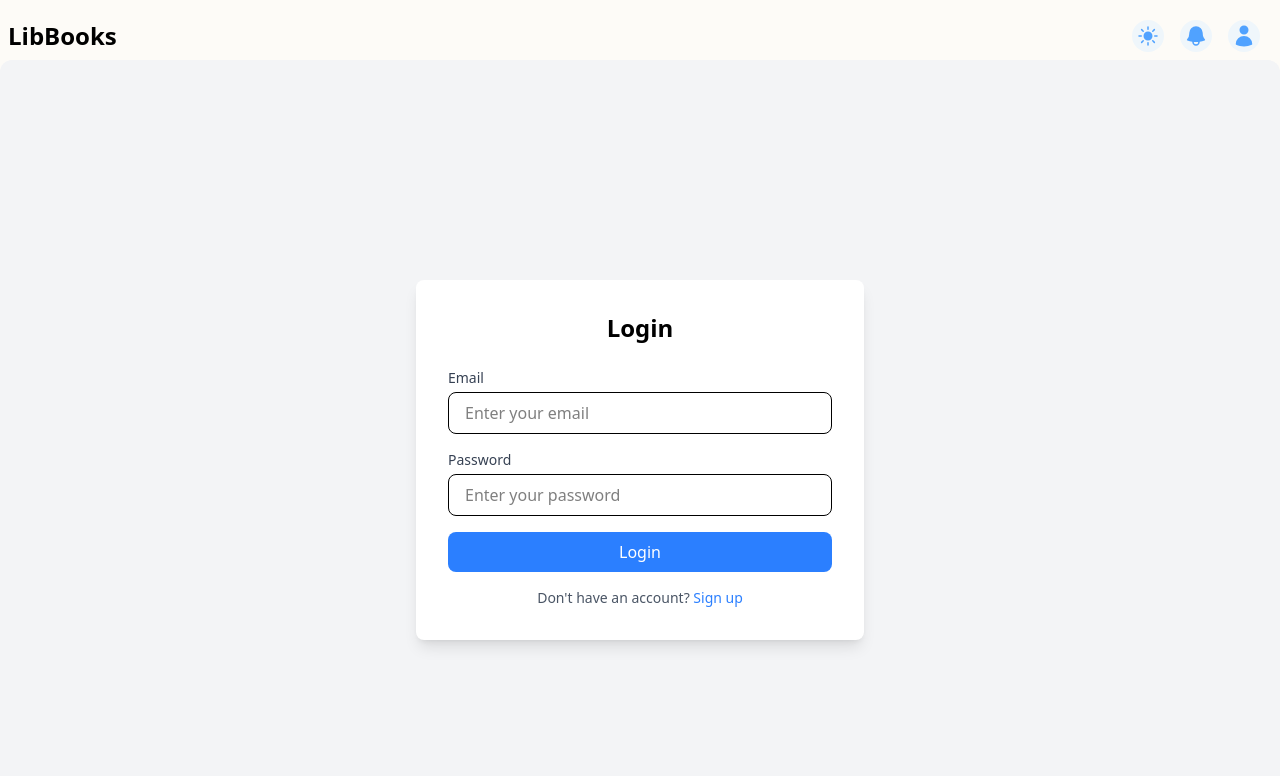
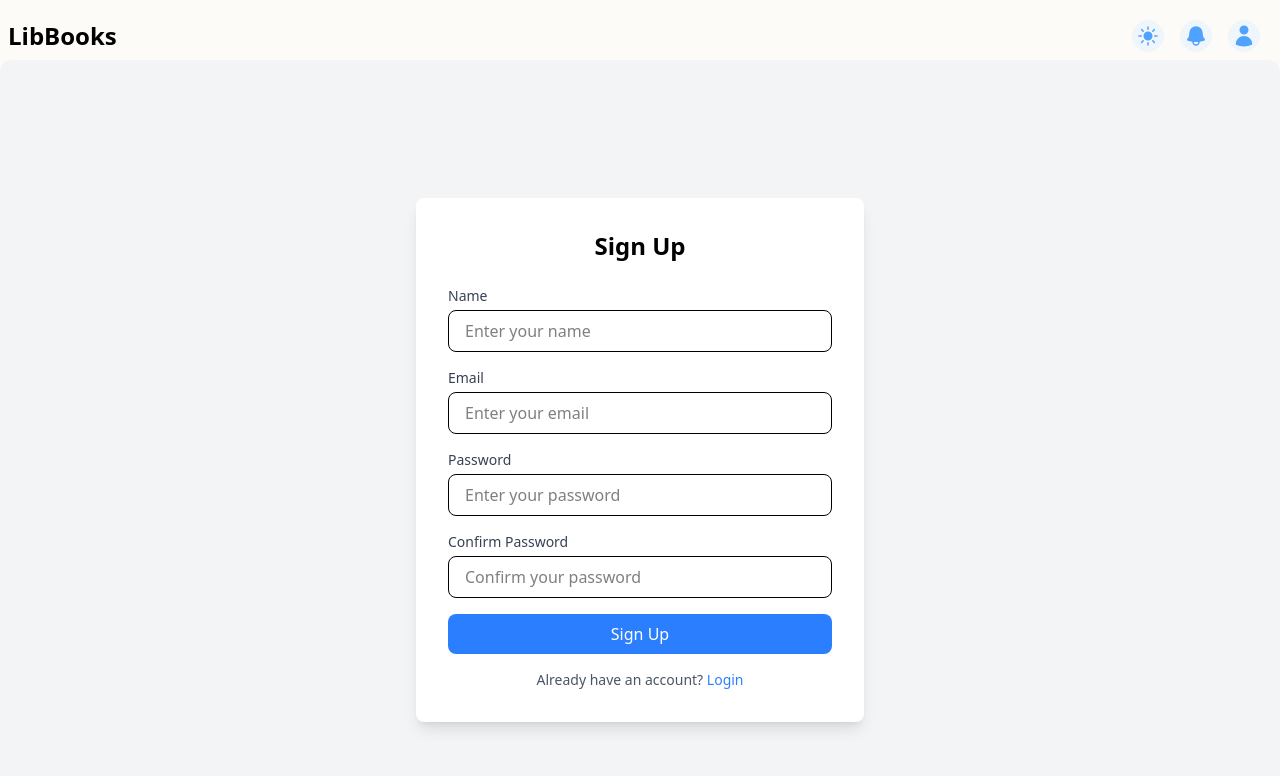
Before and after one commit to Lord-Morpheus/Google_Sol_Challenge, a React (Vite) app in the folder Frontend/: page /signup in a window 1280 px wide. Before the commit this address led to /login. Shown: the top 776 px of the page. Built offline with nearby package versions, Linux system fonts and the light colour scheme; no server answers; sample sign-in values are in the browser's storage.

Commit message:
signup page not opening bug resolved
unnecessary code of navabar removed

```diff
--- a/Frontend/src/App.jsx
+++ b/Frontend/src/App.jsx
@@ -10,7 +10,7 @@
 function App() {
   const isOpen = useSelector((state) => state.sidebar.isOpen);
   const isLogin = useSelector((state) => state.login.isLogin);
-  console.log("isLogin",isLogin);
+  // console.log("isLogin",isLogin);
   return (
     <div
       className={`grid ${
--- a/Frontend/src/components/Navbar.jsx
+++ b/Frontend/src/components/Navbar.jsx
@@ -1,7 +1,5 @@
 import { useDispatch, useSelector } from "react-redux";
 import { toggleMode } from "../redux/actions";
-import { useNavigate } from "react-router-dom";
-import { useEffect } from "react";
 
 const Navbar = () => {
   const isDay = useSelector((state) => state.sidebar.isDay);
@@ -12,13 +10,6 @@
   const handleMode = () => {
     dispatch(toggleMode());
   };
-
-  const navigate = useNavigate();
-  useEffect(() => {
-    if (!isLoggedIn) {
-      navigate("/login");
-    }
-  }, [isLoggedIn, navigate]);
 
   const userInitials =
     Object.keys(userData).length > 0 ? userData.data.name[0] : "";
--- a/Frontend/src/pages/Login.jsx
+++ b/Frontend/src/pages/Login.jsx
@@ -2,7 +2,7 @@
 import {auth, signInWithEmailAndPassword} from '../../firebaseConfig.js';
 import { useDispatch,useSelector } from "react-redux";
 import { isLogin } from "../redux/actions";
-import { useNavigate } from "react-router-dom";
+import { Link, useNavigate } from "react-router-dom";
 
 const Login = () => {
   const [email, setEmail] = useState("");
@@ -86,9 +86,9 @@
         </form>
         <p className="text-center text-sm text-gray-600 mt-4">
           Don&apos;t have an account?{" "}
-          <a href="/signup" className="text-blue-500 hover:underline">
-            Sign up
-          </a>
+          <Link to='/signup' className="text-blue-500 hover:underline">
+            signup
+          </Link>
         </p>
       </div>
     </div>
```
Also changed, not shown: 1 other file (tests, documents, lock files or other folders).
